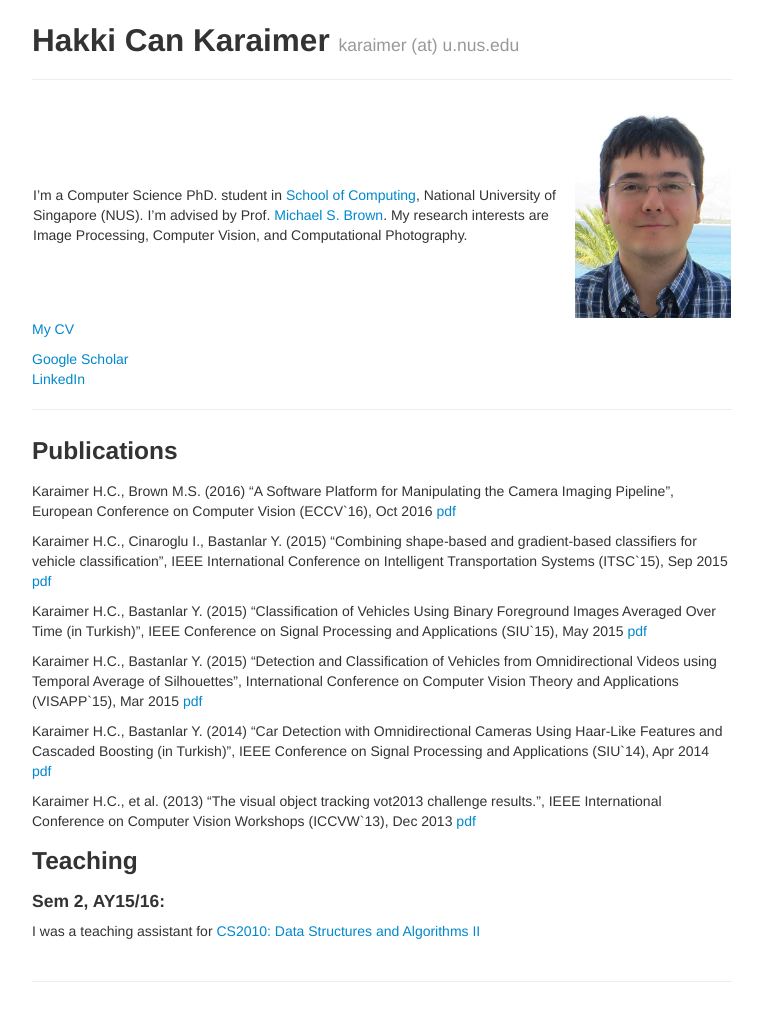
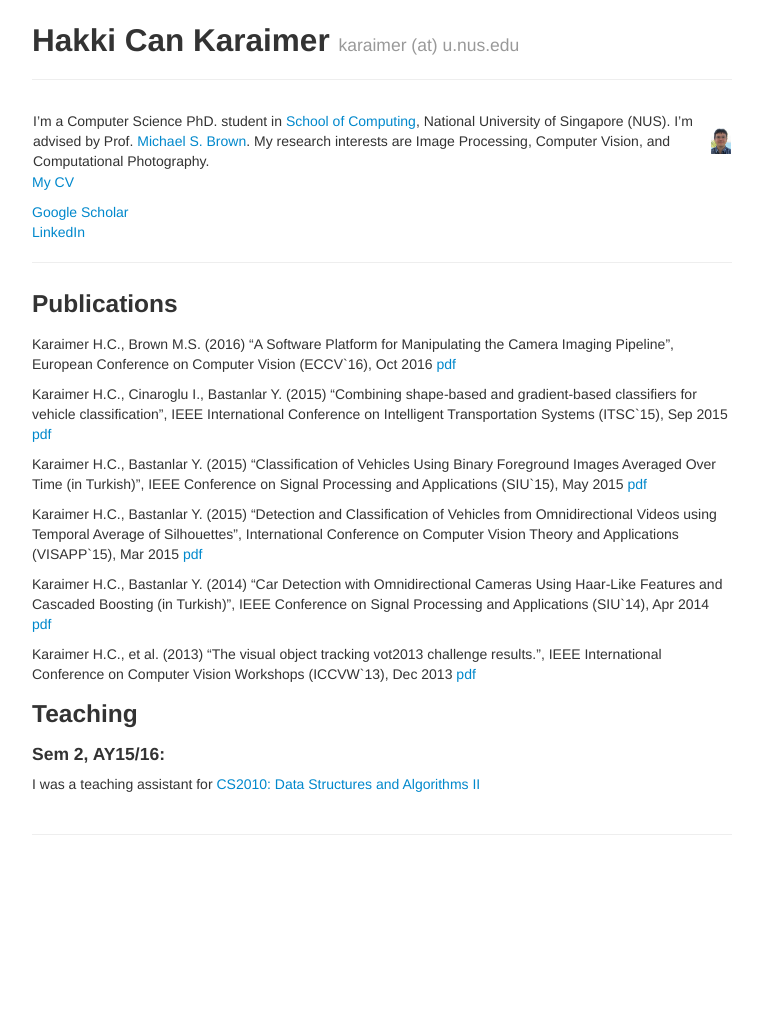
Before and after one commit to karaimer/karaimer.github.io, a Jekyll site: the page built from index.md, in a window 1280 px wide. Shown: the whole page, without its empty margins (258-1021 px from the left). Built offline with Jekyll 4.4.1, drawn with Linux system fonts in a browser that asks for light colours; after the commit the page ends 900 px from its top, so only the background shows below that.

Commit message:
image size

```diff
--- a/index.md
+++ b/index.md
@@ -8,7 +8,7 @@ author: Hakki Can Karaimer
 
 | - | - |
 |---|---|
-| I'm a Computer Science PhD. student in [School of Computing](http://www.comp.nus.edu.sg/), National University of Singapore (NUS). I'm advised by Prof. [Michael S. Brown](https://www.comp.nus.edu.sg/~brown/). My research interests are Image Processing, Computer Vision, and Computational Photography.    | ![](/image/profile_pic.png) |
+| I'm a Computer Science PhD. student in [School of Computing](http://www.comp.nus.edu.sg/), National University of Singapore (NUS). I'm advised by Prof. [Michael S. Brown](https://www.comp.nus.edu.sg/~brown/). My research interests are Image Processing, Computer Vision, and Computational Photography.    | ![](/image/profile_pic.png){:height="24px" width="48px"} |
 
 [My CV](/Hakki_Can_Karaimer_CV.pdf)
 
```
